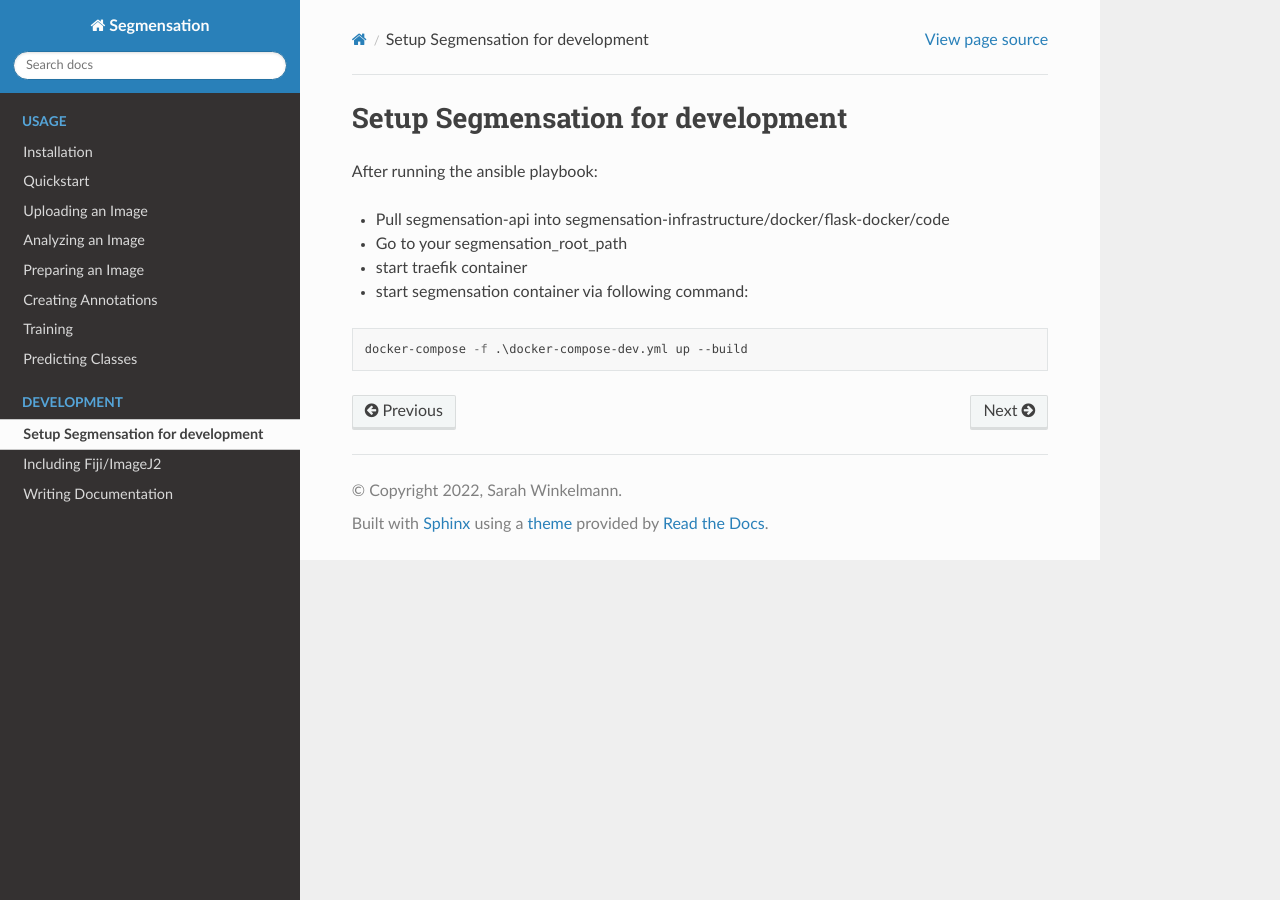
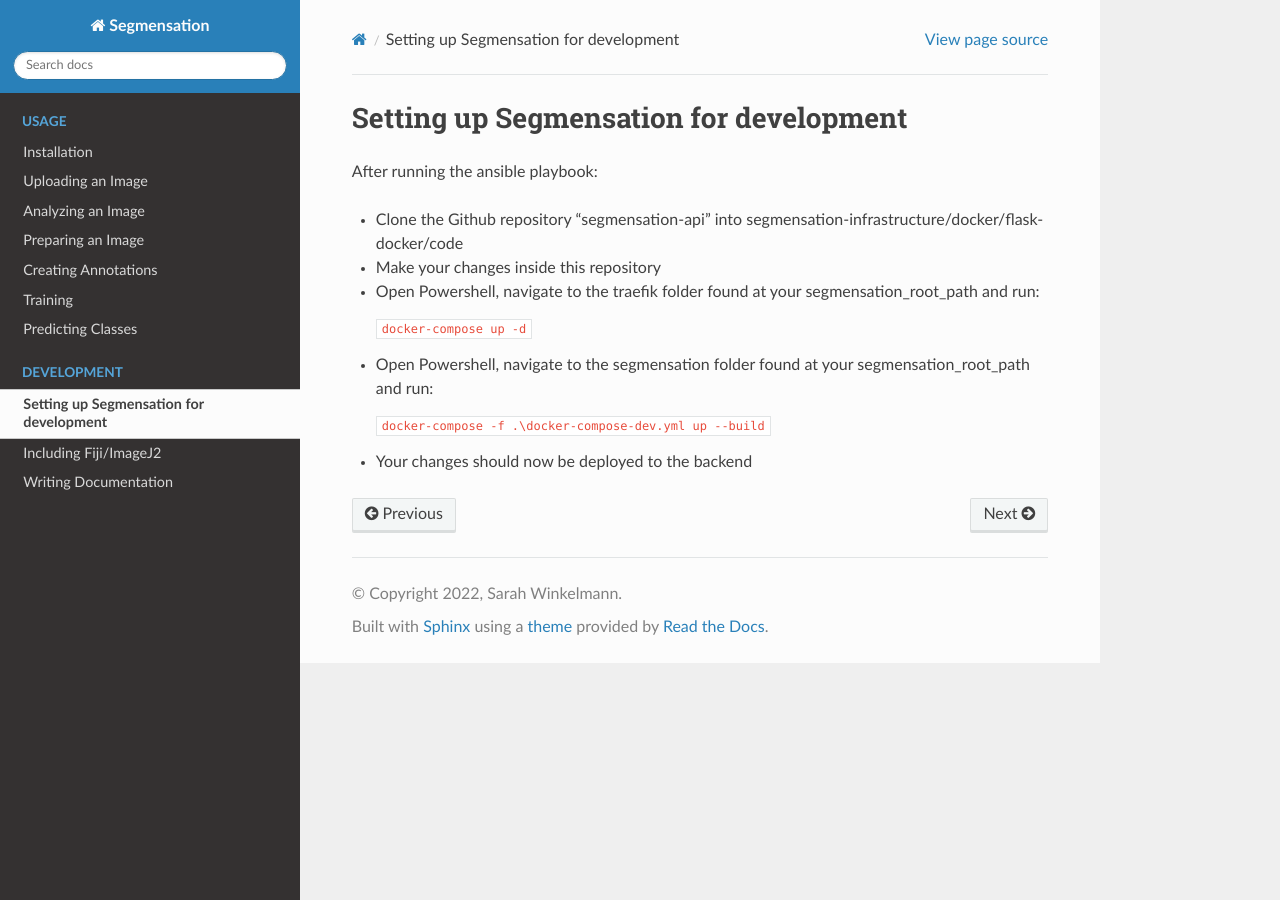
Before and after one commit to Segmensation/segmensation-docs, a Sphinx documentation site: the page built from source/development/setup.rst, in a window 1280 px wide. Built offline with Sphinx 7.4.7 and the Read the Docs theme 2.0.0, drawn with Linux system fonts in a browser that asks for light colours.

Commit message:
cleanup installation instructions

```diff
--- a/source/development/setup.rst
+++ b/source/development/setup.rst
@@ -1,13 +1,16 @@
-Setup Segmensation for development
-==================================
+Setting up Segmensation for development
+=======================================
 
 After running the ansible playbook:
 
-*   Pull segmensation-api into segmensation-infrastructure/docker/flask-docker/code
-*   Go to your segmensation_root_path
-*   start traefik container
-*   start segmensation container via following command:
+-   Clone the Github repository "segmensation-api" into segmensation-infrastructure/docker/flask-docker/code
+-   Make your changes inside this repository
+-   Open Powershell, navigate to the traefik folder found at your segmensation_root_path and run:
 
-.. code:: PowerShell
+    ``docker-compose up -d``
 
-    docker-compose -f .\docker-compose-dev.yml up --build
+-   Open Powershell, navigate to the segmensation folder found at your segmensation_root_path and run:
+
+    ``docker-compose -f .\docker-compose-dev.yml up --build``
+
+-   Your changes should now be deployed to the backend
--- a/source/index.rst
+++ b/source/index.rst
@@ -11,7 +11,6 @@ Welcome to Segmensation's documentation!
    :caption: Usage
 
    usage/installation
-   usage/quickstart
    usage/open
    usage/analyze
    usage/prepare
--- a/source/usage/installation.rst
+++ b/source/usage/installation.rst
@@ -84,6 +84,11 @@ Localhost Windows
 - Open Powershell and navigate to the traefik folder
 - ``docker-compose up -d``
 - now you should see the containers running in Docker Desktop
+
+.. note::
+   For building and testing your own code, replace this step with
+   the steps in
+   :doc:`Setting up Segmensation for development </development/setup>`.
 
 
 Localhost Linux
--- a/source/usage/quickstart.rst
+++ /dev/null
@@ -1,2 +0,0 @@
-Quickstart
-==========
```
